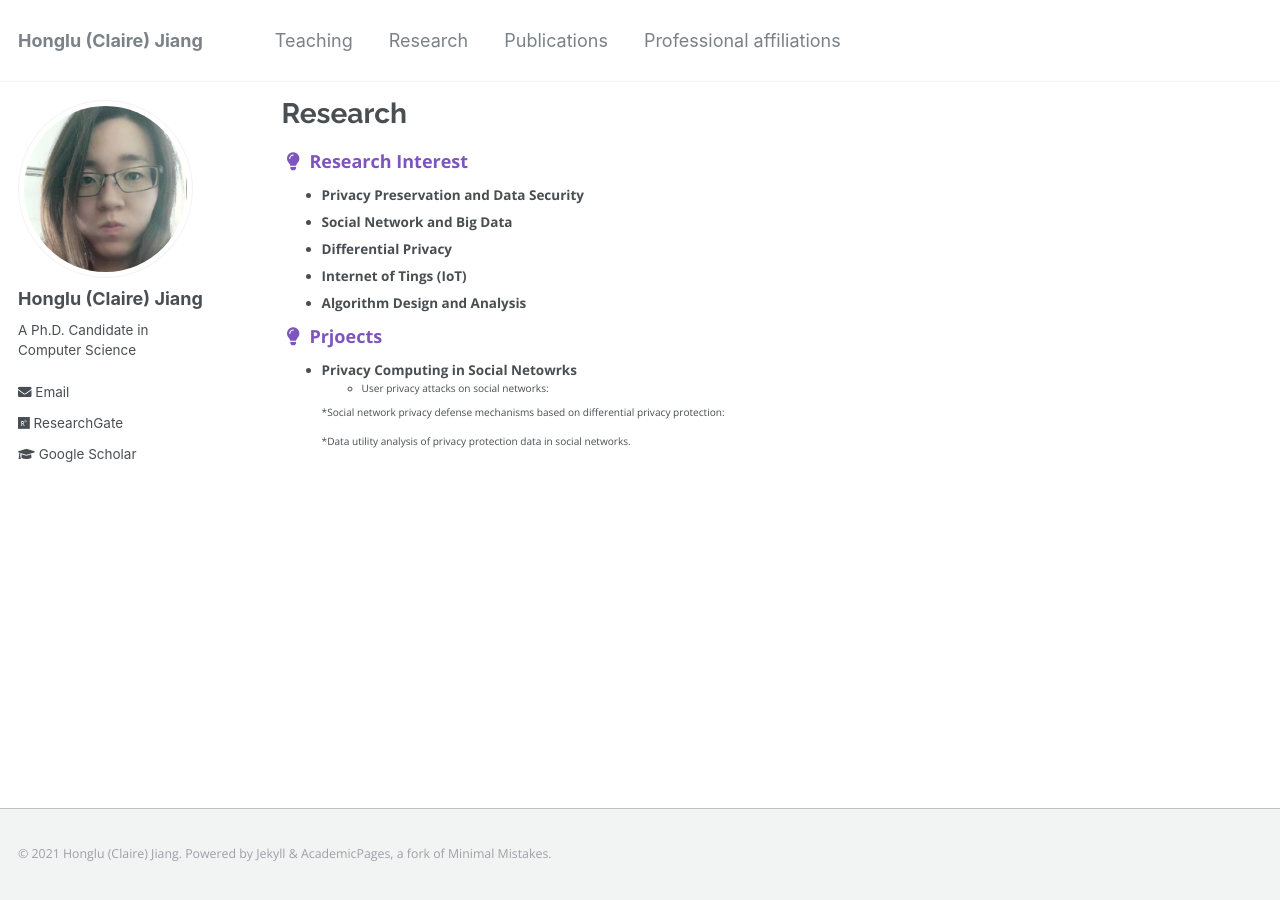
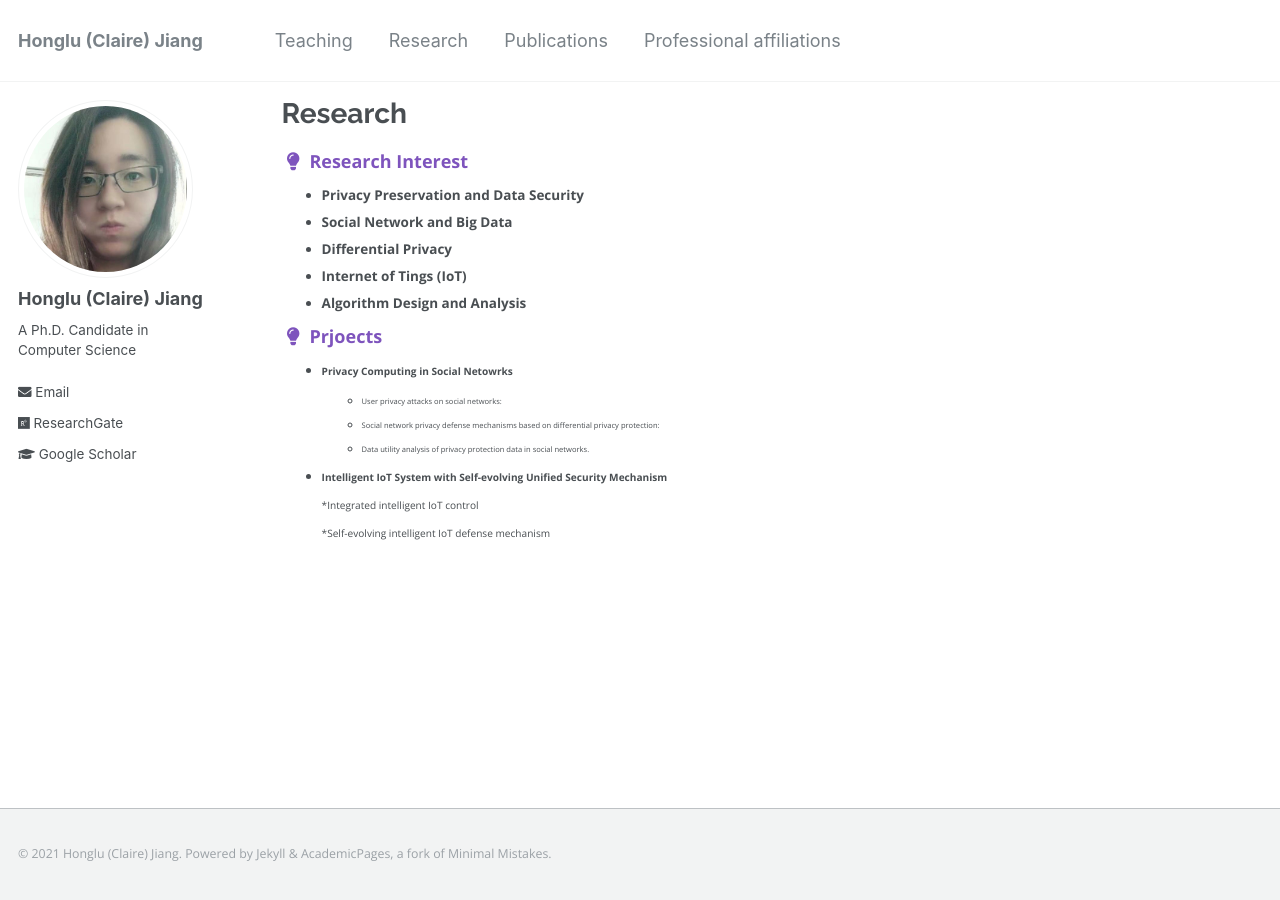
Before and after one commit to hljiang0720/hljiang.github.io, a Jekyll site: the page built from _pages/research.md, in a window 1280 px wide. Built offline with Jekyll 4.4.1, drawn with Linux system fonts in a browser that asks for light colours.

Commit message:
Update research.md

```diff
--- a/_pages/research.md
+++ b/_pages/research.md
@@ -15,8 +15,15 @@ author_profile: true
 ### <i class="fa fa-fw fa-lightbulb" aria-hidden="true"></i> Prjoects
 
 * **Privacy Computing in Social Netowrks**
-   * User privacy attacks on social networks:
 
-   *Social network privacy defense mechanisms based on differential privacy protection:
+  * User privacy attacks on social networks:
 
-    *Data utility analysis of privacy protection data in social networks.
+  * Social network privacy defense mechanisms based on differential privacy protection:
+
+   * Data utility analysis of privacy protection data in social networks.
+
+* **Intelligent IoT System with Self-evolving Unified Security Mechanism**
+
+   *Integrated intelligent IoT control
+
+   *Self-evolving intelligent IoT defense mechanism
```
